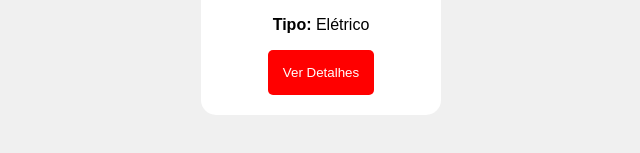
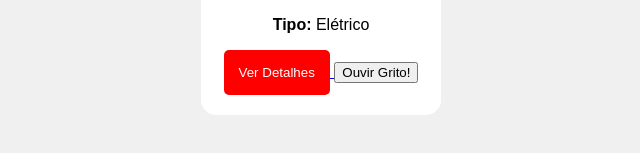
Before and after one commit to leotecnologic/meu-site, a plain HTML site: page index.html in a window 1280 px wide. Shown: the part 455-608 px from the top of the page, without its empty margins (319-959 px from the left). Drawn offline with Linux system fonts and the light colour scheme.

Commit message:
Add files via upload

```diff
--- a/index.html
+++ b/index.html
@@ -1,6 +1,7 @@
 <!DOCTYPE html>
 <html lang="pt-br">
 <head>
+
     <meta charset="UTF-8">
     <meta name="viewport" content="width=device-width, initial-scale=1.0">
     <title>Minha pokédex</title>
@@ -39,6 +40,20 @@
     </style>
 </head>
 <body>
+    <script>
+  function tocarSom() {
+    const audio = document.getElementById('somPikachu');
+
+    if (audio) {
+        audio.play().catch(error => {
+            alert("Erro ao tocar som: Verifique o link ou clique na página primeiro!");
+            console.log(error);
+        });
+    } else {
+        alert("O JavaScript não encontrou o elemento com o ID somPikachu");
+    }
+  }
+</script>
     <div class="card">
         <img src="https://static.pokemonpets.com/images/monsters-images-300-300/2025-Shiny-Pikachu.webp" width="200">
         <h2>Pikachu</h2>
@@ -46,6 +61,11 @@
         <a href="detalhes.html">
         <button class="botao">Ver Detalhes</button>
         </a>
+        <audio id="somPikachu" src="pickachu.mp3"></audio>
+        <button
+            onclick="tocarSom()">Ouvir Grito!
+        </button>
     </div>
+
 </body>
 </html>
```
Also changed, not shown: detalhes.html (+2 -0 lines).
